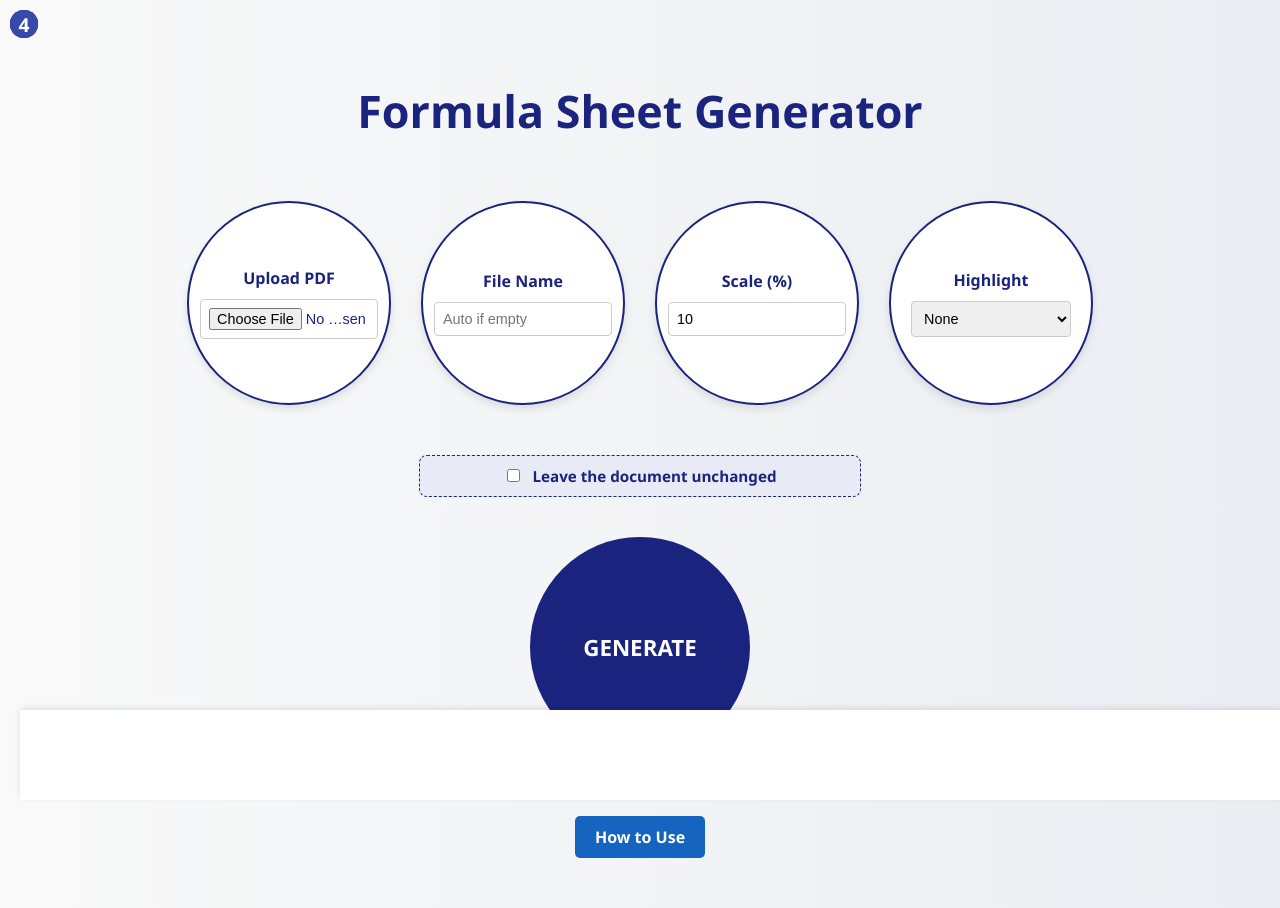
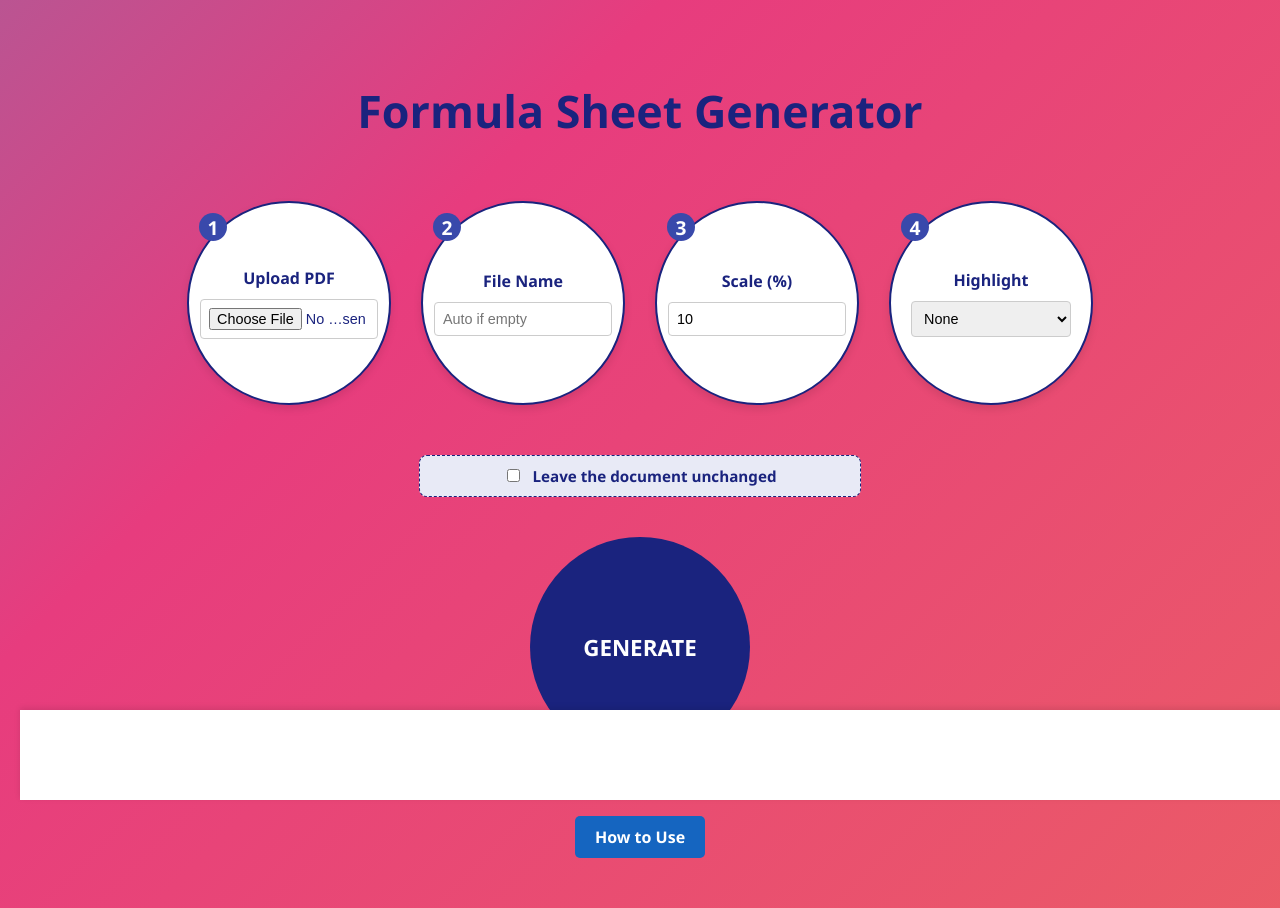
Before and after one commit to Naorl98/FS-APP, a Flask app: page / in a window 1280 px wide. Run offline with Flask 3, Linux system fonts and the light colour scheme.

Commit message:
UI index.html 3

```diff
--- a/templates/index.html
+++ b/templates/index.html
@@ -5,15 +5,27 @@
   <title>Formula Sheet Generator</title>
   <meta name="viewport" content="width=device-width, initial-scale=1" />
   <style>
+
+    body {
+
+}
+
+
     body {
       margin: 0;
       font-family: 'Segoe UI', Tahoma, Geneva, Verdana, sans-serif;
-      background: linear-gradient(to right, #f9f9f9, #eaeef2);
-      color: #2c3e50;
+      background: linear-gradient(-45deg, #ee7752, #e73c7e, #23a6d5, #23d5ab);
+      background-size: 400% 400%;
+      animation: gradientBG 15s ease infinite;
+      color: #fff;
       padding: 50px 20px;
       text-align: center;
     }
-
+    @keyframes gradientBG {
+      0% {background-position: 0% 50%;}
+      50% {background-position: 100% 50%;}
+      100% {background-position: 0% 50%;}
+    }
     h1 {
       font-size: 2.8em;
       color: #1a237e;
@@ -30,6 +42,7 @@
     }
 
     .step-circle {
+      position: relative;
       width: 200px;
       height: 200px;
       background: #ffffff;
@@ -164,7 +177,6 @@
 
   <h1>Formula Sheet Generator</h1>
 
-<!--<form id="formulaForm" action="/generate" method="post" enctype="multipart/form-data" onsubmit="return handleGenerate(event)">-->
   <form id="formulaForm" enctype="multipart/form-data" onsubmit="return handleGenerate(event)">
     <div class="steps-row">
 
```
